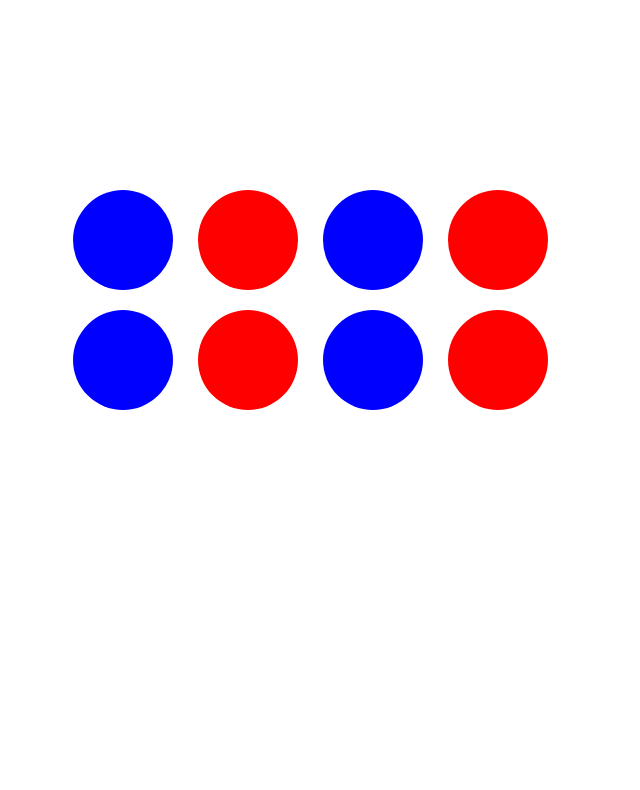
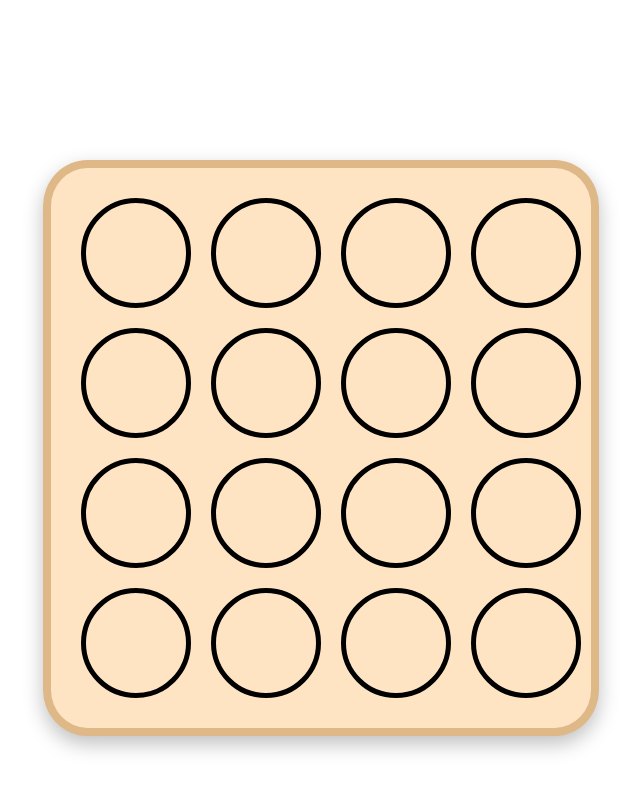
Before and after one commit to fazle-rabbi-cmd/connect-g, a React (Create React App) app: page / in a window 1280 px wide. Shown: the top 790 px of the page, without its empty margins (347-987 px from the left). Built offline with nearby package versions, Linux system fonts and the light colour scheme.

Commit message:
app component created

```diff
--- /dev/null
+++ b/src/Components/App.js
@@ -0,0 +1,10 @@
+import GameBoard from "./GameBoard";
+
+function App(){
+    return(
+        <div className="app-container">
+            <GameBoard/>
+        </div>
+    )
+}
+export default App;
--- a/src/Components/GameBoard.js
+++ b/src/Components/GameBoard.js
@@ -1,38 +1,46 @@
-import React from "react";
+import React, { useState } from "react";
 import GameCircle from "./GameCircle";
 import "../Game.css";
 
+const NO_CIRCLES=16;
+const NO_PLAYER=0;
+const PLAYER_1=1;
+const PLAYER_2=2;
+
 const GameBoard = ()=>{
+
+    const [gameBoard, setGameBoard]= useState(Array(16).fill(NO_PLAYER));
+    const [currentPlayer, setCurrentPlayer]= useState(PLAYER_1);
+    console.log(gameBoard);
+
+    const initBoard=()=>{
+        const circles=[];
+        for(let i=0;i<NO_CIRCLES;i++){
+            circles.push(renderCircle(i));
+        }
+        return circles;
+    }
     const circleClicked=(id)=>{
-        debugger;
         console.log('circle clicked: '+ id);
+
+        const board=[...gameBoard];
+        board[id]=currentPlayer;
+        setGameBoard(board);
+
+        setCurrentPlayer(currentPlayer===PLAYER_1? PLAYER_2: PLAYER_1);
+        console.log(gameBoard);
+        console.log(currentPlayer);
+    }
+
+    const renderCircle = id =>{
+        return  <GameCircle key={id} id={id} className={`player_${gameBoard[id]}`} onCircleClicked={circleClicked} />
+
     }
     return(
         <div className="gameBoard">
-            <GameCircle id={1} onCircleClicked={circleClicked}>
 
-            </GameCircle>
-            <GameCircle id={2} >
+            {initBoard()}
 
-            </GameCircle>
-            <GameCircle id={3}>
-
-            </GameCircle>
-            <GameCircle id={4}>
-
-            </GameCircle>
-            <GameCircle id={5}>
-
-            </GameCircle>
-            <GameCircle id={6}>
-
-            </GameCircle>
-            <GameCircle id={7}>
-
-            </GameCircle>
-            <GameCircle id={8}>
-
-            </GameCircle>
         </div>
     )
 }
--- a/src/Components/GameCircle.js
+++ b/src/Components/GameCircle.js
@@ -2,11 +2,11 @@
 import "../Game.css";
 
 
-const GameCircle = ({id, children, onCircleClicked}) => {
+const GameCircle = ({id, children,className, onCircleClicked}) => {
 
 
   return (
-    <div className={`gameCircle ${id%2===0?"odd":"even"}`} onClick={()=>onCircleClicked(id)}>
+    <div className={`gameCircle ${className}`} onClick={()=>onCircleClicked(id)}>
         {children}
     </div>
   )
--- a/src/Game.css
+++ b/src/Game.css
@@ -8,7 +8,10 @@
     left: 50%;
     margin-left: -250px;
     top: 20%;
-
+    background-color: bisque;
+    border: 8px solid burlywood;
+    border-radius: 8%;
+    box-shadow: 0 8px 20px rgba(0, 0, 0, 0.25);
 }
 
 .gameCircle{
@@ -16,12 +19,17 @@
     height: 100px;
     margin: 10px;
     border-radius: 50%;
+    border: 5px solid black;
 }
 
-.odd{
+.player-0{
+    background-color: white;
+}
+
+.player_1{
     background-color: red;
 }
 
-.even{
+.player_2{
     background-color: blue;
 }
--- a/src/index.js
+++ b/src/index.js
@@ -1,10 +1,10 @@
 import React from 'react';
 import ReactDOM from 'react-dom/client';
-import GameBoard from './Components/GameBoard';
+import App from './Components/App';
 
 const root = ReactDOM.createRoot(document.getElementById('root'));
 root.render(
 
-    <GameBoard />
+    <App/>
 
 );
```
